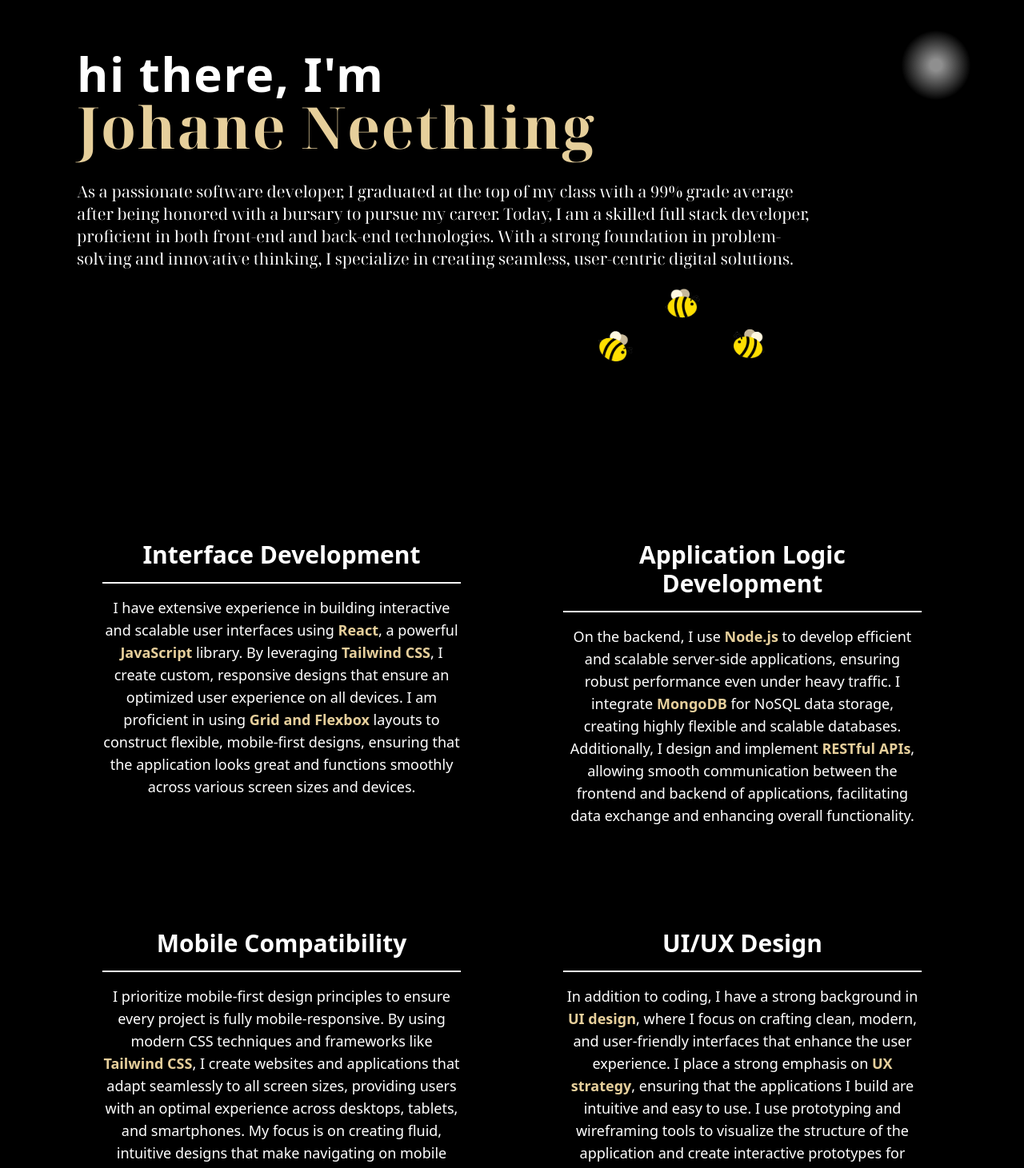
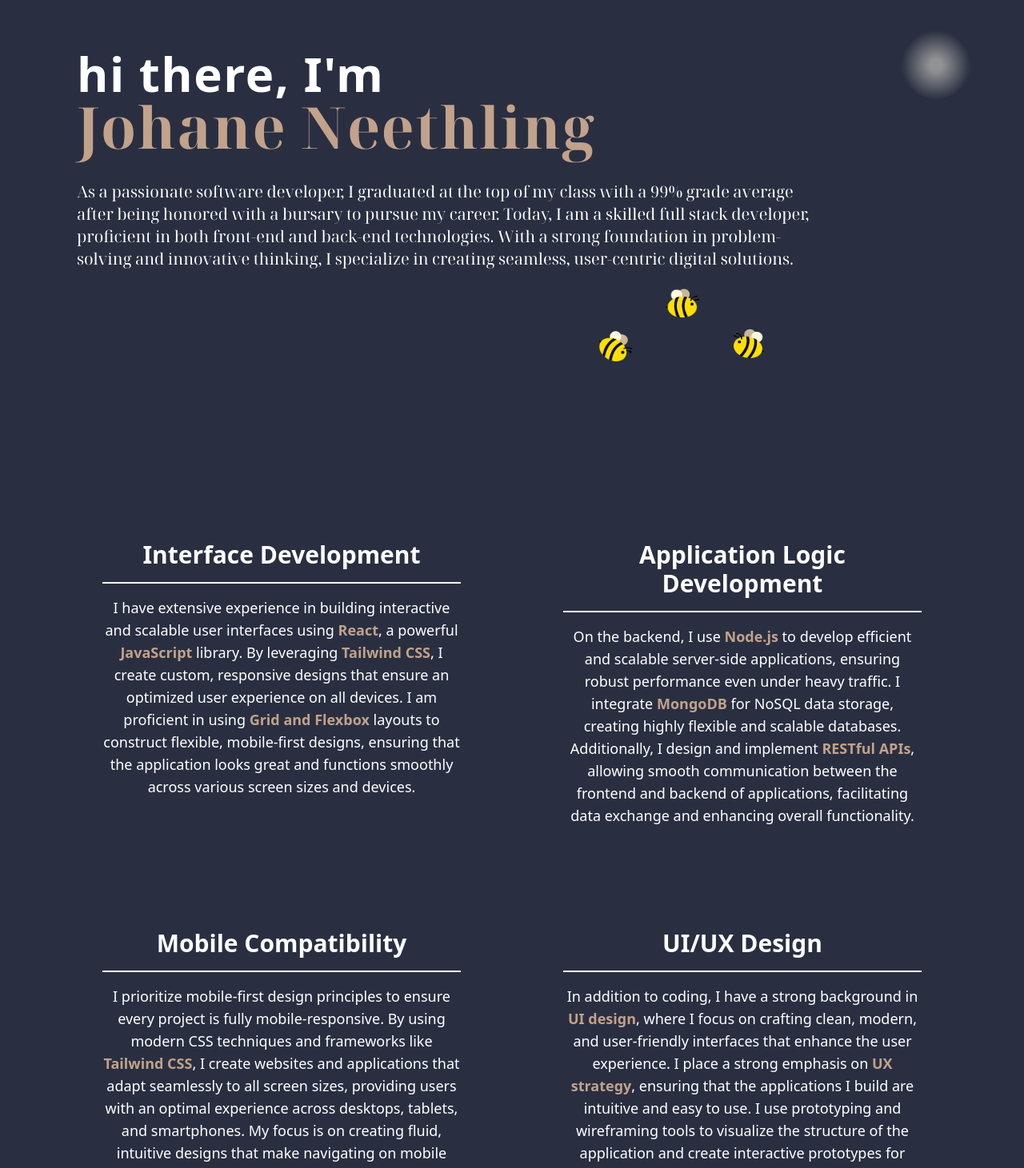
Before and after one commit to JohaneNeethling/your_digital_architect, a React (Create React App) app: page /whyme in a window 1280 px wide. Shown: the part 220-1681 px from the top of the page at 80% size. Built offline with nearby package versions, Linux system fonts and the light colour scheme; grey boxes are pictures that could not be loaded.

Commit message:
Color Palette Update

```diff
--- a/src/components/BioSection.js
+++ b/src/components/BioSection.js
@@ -5,7 +5,7 @@ import BeeBG from "../assets/BeeBg2.png"; // Import background image for the sec
 
 const BioSection = () => {
   return (
-    <div className="relative bg-black min-h-screen flex items-center justify-center px-6 sm:px-12 md:px-24 text-white">
+    <div className="relative bg-custom-dark min-h-screen flex items-center justify-center px-6 sm:px-12 md:px-24 text-white">
       {/* Main container with background color, full screen height, and centered content */}
 
       <div className="max-w-6xl mx-auto flex flex-col items-center md:flex-row md:items-start pt-36">
--- a/src/components/Contact.js
+++ b/src/components/Contact.js
@@ -30,8 +30,8 @@ const ContactSection = () => {
 
   return (
     <>
-      <div className="relative min-h-screen bg-black text-white overflow-hidden pt-11">
-        <div className="relative w-full bg-black">
+      <div className="relative min-h-screen bg-custom-dark text-white overflow-hidden pt-11">
+        <div className="relative w-full bg-custom-dark">
           <motion.div
             className="absolute top-0 w-full text-center text-6xl sm:text-8xl font-bold tracking-widest text-white whitespace-nowrap font-noto mt-16"
             animate={{
--- a/src/components/Footer.js
+++ b/src/components/Footer.js
@@ -3,12 +3,12 @@ import { motion } from "framer-motion"; // Import motion from framer-motion for
 
 const Footer = () => {
   return (
-    <div className="relative bg-black text-white py-5">
+    <div className="relative bg-custom-dark text-white py-5">
       {" "}
       {/* Outer container for the footer */}
       {/* Background Animation: Using motion to animate a gradient background */}
       <motion.div
-        className="absolute inset-0 bg-black opacity-50"
+        className="absolute inset-0 bg-custom-dark opacity-50"
         animate={{
           scale: [1, 1.05, 1], // Scale animation (zoom in and out effect)
           opacity: [0.3, 0.6, 0.3], // Fade in and out effect
--- a/src/components/HeroSection.js
+++ b/src/components/HeroSection.js
@@ -24,17 +24,12 @@ const HeroSection = () => {
 
   return (
     <>
-      <div className="relative min-h-screen dark:bg-gradient-to-r dark:from-gray-800 dark:via-gray-900 dark:to-black overflow-hidden">
+      <div className="relative min-h-screen dark:bg-black overflow-hidden">
         {/* Dynamic animated background */}
         <motion.div
           className="absolute inset-0 bg-no-repeat bg-cover" // Apply background cover
           style={{
             backgroundImage: `url(${DynamicBG})`, // Set dynamic background image
-            opacity: 0.3, // Initial opacity
-          }}
-          animate={{
-            scale: [1, 1.1, 1], // Animation to scale background
-            opacity: [0.3, 0.5, 0.3], // Fade in/out effect for opacity
           }}
           transition={{
             duration: 10, // Animation duration
--- a/src/components/Navigation.js
+++ b/src/components/Navigation.js
@@ -57,7 +57,7 @@ const Navigation = () => {
           animate={{ opacity: 1, y: 0 }}
           exit={{ opacity: 0, y: -20 }}
           transition={{ duration: 0.3 }}
-          className="fixed top-0 left-0 w-full h-full bg-black text-white flex flex-col items-center justify-center z-40"
+          className="fixed top-0 left-0 w-full h-full bg-custom-dark text-white flex flex-col items-center justify-center z-40"
         >
           {["Home", "Portfolio", "Why Me", "Get In Touch"].map(
             (item, index) => (
--- a/src/components/Portfolio.js
+++ b/src/components/Portfolio.js
@@ -74,7 +74,7 @@ const PortfolioSection = () => {
 
   return (
     <div>
-      <div className="bg-black text-white py-16 px-6 sm:px-12 md:px-24 font-noto pt-28">
+      <div className="bg-custom-dark text-white py-16 px-6 sm:px-12 md:px-24 font-noto pt-28">
         <div className="max-w-6xl mx-auto">
           {/* Heading for the Portfolio Section */}
           <motion.h2
@@ -143,7 +143,7 @@ const PortfolioSection = () => {
                     href={project.link}
                     target="_blank"
                     rel="noopener noreferrer"
-                    className="px-5 py-3 sm:px-6 sm:py-4 text-lg font-bold text-white border-custom-light border-2 bg-black rounded-full shadow-lg transform transition-all hover:scale-105 hover:bg-custom-light hover:shadow-2xl"
+                    className="px-5 py-3 sm:px-6 sm:py-4 text-lg font-bold text-white border-custom-light border-2 bg-custom-light rounded-full shadow-lg transform transition-all hover:scale-105 hover:bg-custom-light hover:shadow-2xl"
                     initial={{ opacity: 0 }}
                     animate={{ opacity: 1 }}
                     transition={{ duration: 0.5, delay: 0.4 }} // Button transition
--- a/src/components/Skills.js
+++ b/src/components/Skills.js
@@ -106,7 +106,7 @@ const skills = [
 // SkillsSection component to render the skills section on the page
 const SkillsSection = () => {
   return (
-    <div className="bg-black py-16 px-6 sm:px-12 md:px-24 text-white">
+    <div className="bg-custom-dark py-16 px-6 sm:px-12 md:px-24 text-white">
       {" "}
       {/* Background and padding for the section */}
       <div className="max-w-6xl mx-auto text-center">
@@ -118,7 +118,7 @@ const SkillsSection = () => {
           {skills.map((skill, index) => (
             <motion.div
               key={index} // Each skill gets a unique key
-              className="p-6 sm:p-8 shadow-xl hover:shadow-2xl transform transition-all hover:scale-105" // Styling and hover effects
+              className="p-6 sm:p-8 transform transition-all hover:scale-105" // Styling and hover effects
               initial={{ opacity: 0, y: 50 }} // Initial state: hidden and slightly below
               animate={{ opacity: 1, y: 0 }} // Animate to visible and normal position
               transition={{ duration: 1, delay: 0.2 * index }} // Transition effect with delay for staggered animation
--- a/tailwind.config.js
+++ b/tailwind.config.js
@@ -7,7 +7,8 @@ module.exports = {
         noto: ["'Noto Serif Display'", "serif"],
       },
       colors: {
-        "custom-light": "#E6CF9B",
+        "custom-light": "#C2A28B",
+        "custom-dark": "#292F41",
       },
     },
   },
```
